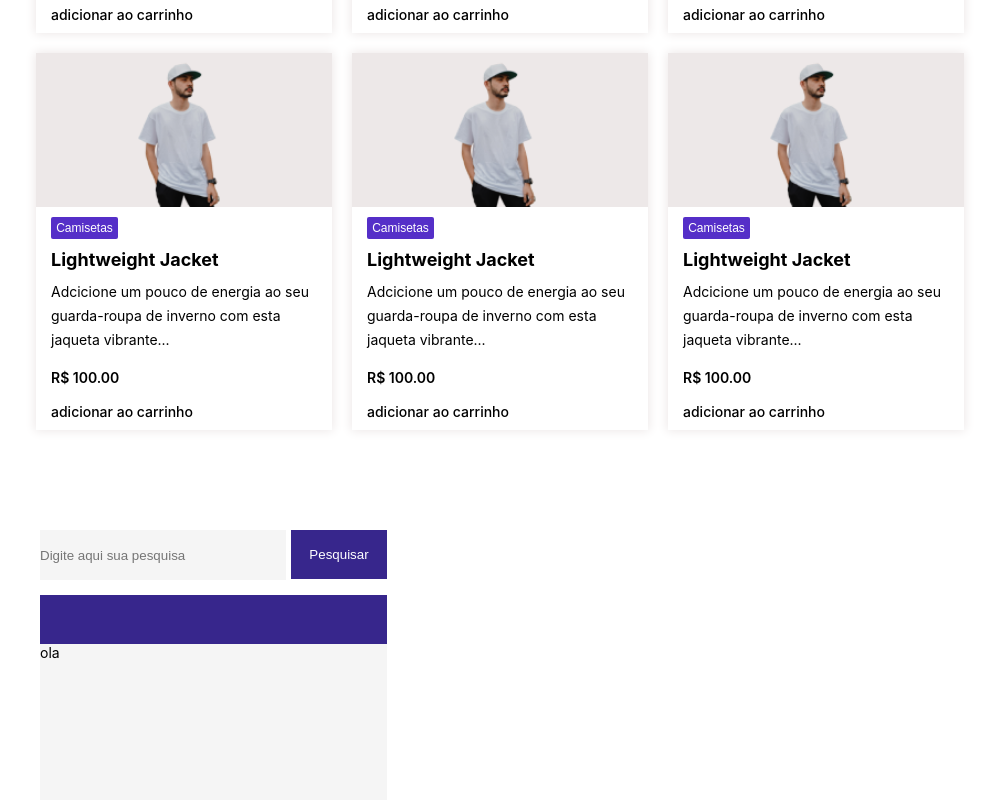
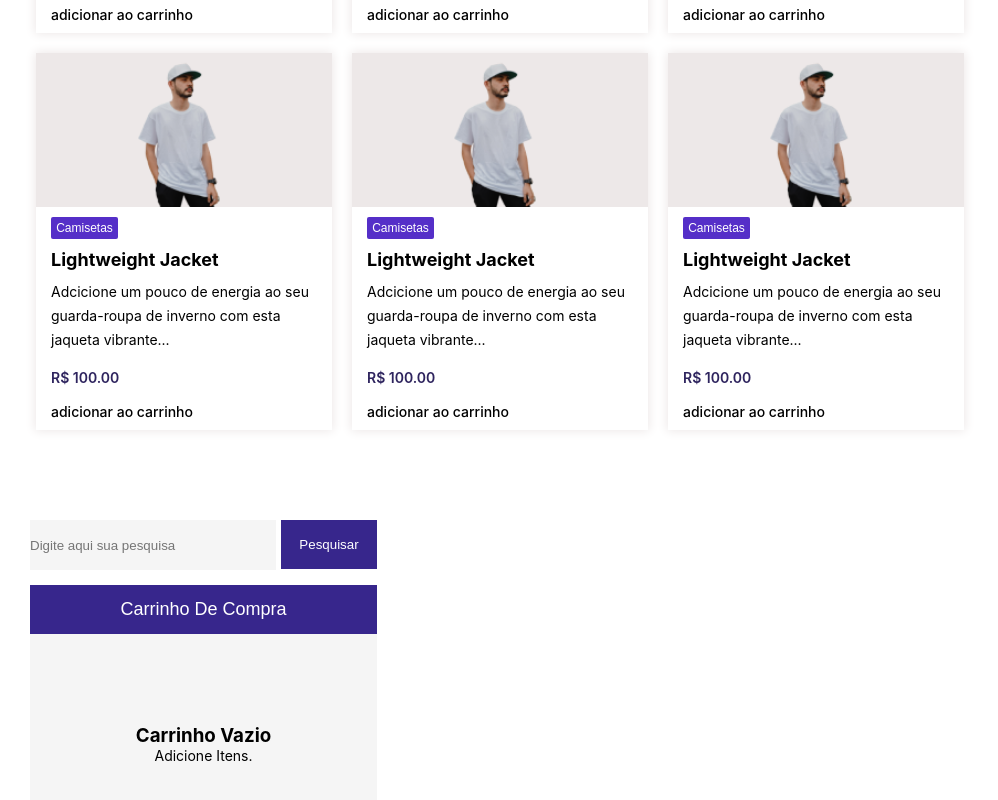
Before and after one commit to Ribas93/ecommerce-roupas-react, a React (Create React App) app: page / in a window 1280 px wide. Shown: the part 474-1274 px from the top of the page, without its empty margins (0-998 px from the left). Built offline with nearby package versions, Linux system fonts and the light colour scheme.

Commit message:
sistema adicionar carrinho de compra

```diff
--- a/src/components/main/components/divCards.js
+++ b/src/components/main/components/divCards.js
@@ -1,7 +1,7 @@
 import { useState } from "react";
 
 
-const Cards = ({filtroData}) => {
+const Cards = ({filtroData, carrinho, setCarrinho}) => {
     return(
         <>
           <ul className="div_card">
@@ -15,7 +15,7 @@ const Cards = ({filtroData}) => {
                 <h3 className="card_nome paddingLeft">{obj.titulo}</h3>
                 <p className="card_descricao paddingLeft">{obj.descricao}</p>
                 <p className="card_valor paddingLeft" >R$ {obj.valor}.00</p>
-                <p className="card_link paddingLeft">adicionar ao carrinho</p>
+                <p onClick={() => setCarrinho([...carrinho,{titulo:obj.titulo, id:carrinho.length + 1}])} className="card_link paddingLeft">adicionar ao carrinho</p>
               </li>
             )})}
           </ul>
--- a/src/components/main/components/divCarrinho.js
+++ b/src/components/main/components/divCarrinho.js
@@ -1,6 +1,39 @@
 import { useState } from "react"
 
-const Carrinho = ({carrinho, setCarrinho}) => {
+const Carrinho = ({carrinho, setCarrinho, data}) => {
+
+    const [visualizarCarrinho, setVisualizarCarrinho] = useState(true)
+
+    const CarrinhoVazio = () =>{ return ( <>
+                            <div className="carrinho_cesta_vazia">
+                            <h3>Carrinho Vazio</h3>
+                            <p>Adicione Itens.</p>
+                            </div>
+                        </>)}
+
+
+    const CarrinhoCheio = () => {
+
+        let newCarr = [...carrinho]
+        return ( <>
+                            {carrinho.map((objarr) => {
+                                let newData = data.filter(obj => obj.titulo === objarr.titulo)
+                                return(
+                                        <div key={`carrinho ${objarr.id}`} className="carrinho_cesta_cheia">
+                                            <div className="carrinho_cesta_cheia_divImg">
+                                                <img src={newData[0].img} alt="img carrinho" className="carrinho_cesta_cheia_img"/>
+                                            </div>
+
+                                            <div className="carrinho_cesta_cheia_conteudo">
+                                                <h4 className="carrinho_cesta_cheia_conteudo_titulo">{newData[0].titulo}</h4>
+                                                <p className="carrinho_cesta_cheia_conteudo_valor">R$ {newData[0].valor}.00</p>
+                                                <p onClick={() =>{ newCarr.splice(newCarr.indexOf(objarr), 1); setCarrinho(newCarr)}} className="carrinho_cesta_cheia_conteudo_link">Remover produto</p>
+                                            </div>
+                                        </div>
+
+                                )})}
+                        </>
+                        )}
 
 
     return (
@@ -11,11 +44,17 @@ const Carrinho = ({carrinho, setCarrinho}) => {
                 <button className="carrinho_inpBtn_btn">Pesquisar</button>
             </div>
             <div className="carrinho_cesta">
-                <button className="carrinho_cesta_btn"></button>
-                <div className="carrinho_cesta_div">
-                    {carrinho.length === 0 && <p>ola</p>}
-                </div>
+                <button className="carrinho_cesta_btn" onClick={() => setVisualizarCarrinho(!visualizarCarrinho)}>Carrinho De Compra</button>
+                {visualizarCarrinho === true &&
+                <>
+                    <div className="carrinho_cesta_div">
+                        {carrinho.length === 0 ? <CarrinhoVazio/> : <CarrinhoCheio/>}
+                    </div>
+                    <div></div>
+                </>
+                }
             </div>
+
 
         </div>
         </>
--- a/src/components/main/index.js
+++ b/src/components/main/index.js
@@ -6,8 +6,8 @@ const Main = ({setCarrinho, carrinho, data, filtroData}) => {
     return(
     <>
         <div className='cardsCarrinho'>
-            <Cards filtroData={filtroData}/>
-            <Carrinho carrinho={carrinho} setCarrinho={setCarrinho}/>
+            <Cards filtroData={filtroData}  carrinho={carrinho} setCarrinho={setCarrinho}/>
+            <Carrinho data={data} carrinho={carrinho} setCarrinho={setCarrinho}/>
         </div>
      </>
     )
--- a/src/index.css
+++ b/src/index.css
@@ -108,7 +108,7 @@ justify-content: center;
 
 .card_btn{margin-top: 10px; padding: 4px; font-size: 12px; width: 67px; background-color: rgb(85, 47, 200); color: white; border: none; border-radius: 2px;}
 
-.card_valor{font-weight: 600; margin: 17px 15px}
+.card_valor{font-weight: 600; margin: 17px 15px; color:#2E245E}
 
 .card_link{font-weight: 500; margin-bottom: 10px;}
 
@@ -122,7 +122,7 @@ justify-content: center;
   display: flex;
   flex-direction: column;
   margin: 30px;
-  padding: 20px 10px;
+  padding: 10px 0px;
 }
 
 .carrinho_inpBut{
@@ -154,6 +154,7 @@ margin-right: 5px;
   flex-direction: column;
   width: 347px;
 
+
 }
 
 .carrinho_cesta_btn{
@@ -163,16 +164,66 @@ background-color:rgba(55, 38, 140, 1);
 color: white;
 font-weight: 500;
 border: none;
+font-size: 18px;
+
 }
 
 .carrinho_cesta_div{
   width: 100%;
-  height: 214px;
+  height: 300px;
   background-color: rgba(245, 245, 245, 1);
   border: none;
+  padding: 20px 10px;
+}
+
+.carrinho_cesta_vazia{
+  text-align: center;
+  margin-top: 70px;
 }
 
 
+
+.carrinho_cesta_cheia{
+  display: flex;
+  flex-direction: row;
+  flex-wrap: wrap;
+  margin: 10px 0px;
+}
+
+.carrinho_cesta_cheia_divImg{
+  width: 80px;
+  height: 80px;
+  background-color: white;
+  display: flex;
+  align-items: center;
+  justify-content: center;
+}
+
+.carrinho_cesta_cheia_img{
+  margin: 0;
+  padding: 0;
+  width: 80px;
+}
+
+.carrinho_cesta_cheia_conteudo{
+
+  margin-left: 7px;
+}
+
+
+.carrinho_cesta_cheia_conteudo_valor{
+  margin: 10px 0px;
+  color: #2E245E;
+  font-weight: 500;
+}
+
+.carrinho_cesta_cheia_conteudo_link{
+font-style: italic;
+font-weight: 500;
+}
+.carrinho_cesta_cheia_conteudo_link:hover{
+cursor: pointer;
+}
 /*
 carrinho
 carrinho_inpBut
```
